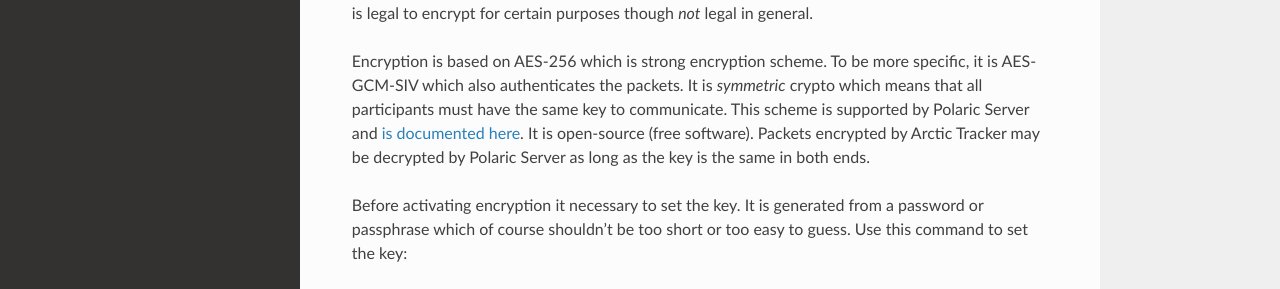
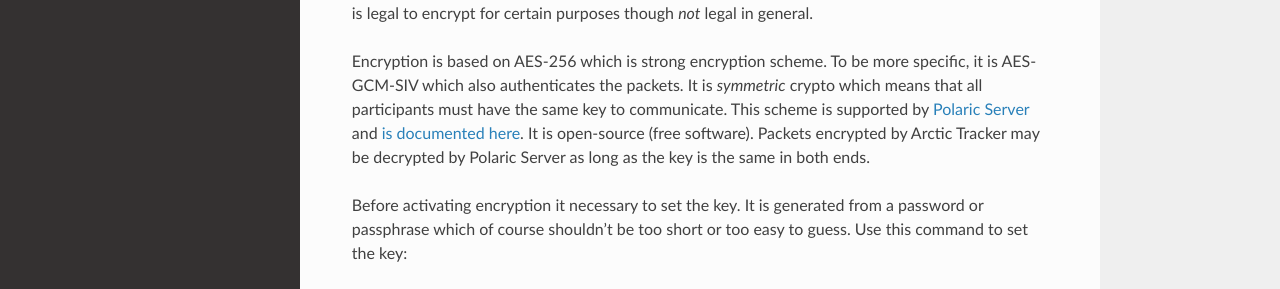
Before and after one commit to Hamlabs/ArcticTracker-docs, a Sphinx documentation site: the page built from docs/advanced.rst, in a window 1280 px wide and 1368 px high. Shown: the part 454-743 px from the top of the window. Built offline with Sphinx 7.4.7 and the Read the Docs theme 3.1.0, drawn with Linux system fonts in a browser that asks for light colours; pages that are not in the unit, such as notebooks, are missing from menus; part of the change alters nothing that is shown.

```diff
--- a/docs/advanced.rst
+++ b/docs/advanced.rst
@@ -10,7 +10,7 @@ Crypto will be available from version 4.1.
 
 Sometimes trackers may be used to convey information that is sensitive. It may be information about search-and-rescue missions or persons that shouldn't be exposed for the whole world. Governments may require this.  It is possible to encrypt APRS position reports when transmitted. This is an 'experimental' feature using an 'experimental' APRS format. Before using encryption for *HAM-radio transmissions*, please be sure that it is legal in your country. In some countries (Norway) it is legal to encrypt for certain purposes though *not* legal in general.
 
-Encryption is based on AES-256 which is strong encryption scheme. To be more specific, it is AES-GCM-SIV which also authenticates the packets. It is *symmetric* crypto which means that all participants must have the same key to communicate. This scheme is supported by Polaric Server and `is documented here <https://polaricserver.readthedocs.io/en/latest/aprs-messages.html#encrypted-aprs-position-reports>`_. It is open-source (free software). Packets encrypted by Arctic Tracker may be decrypted by Polaric Server as long as the key is the same in both ends.
+Encryption is based on AES-256 which is strong encryption scheme. To be more specific, it is AES-GCM-SIV which also authenticates the packets. It is *symmetric* crypto which means that all participants must have the same key to communicate. This scheme is supported by `Polaric Server <https://aprs.no/polaricserver>`_ and `is documented here <https://polaricserver.readthedocs.io/en/latest/aprs-messages.html#encrypted-aprs-position-reports>`_. It is open-source (free software). Packets encrypted by Arctic Tracker may be decrypted by Polaric Server as long as the key is the same in both ends.
 
 Before activating encryption it necessary to set the key. It is generated from a password or passphrase which of course shouldn't be too short or too easy to guess. Use this command to set the key::
 
```
